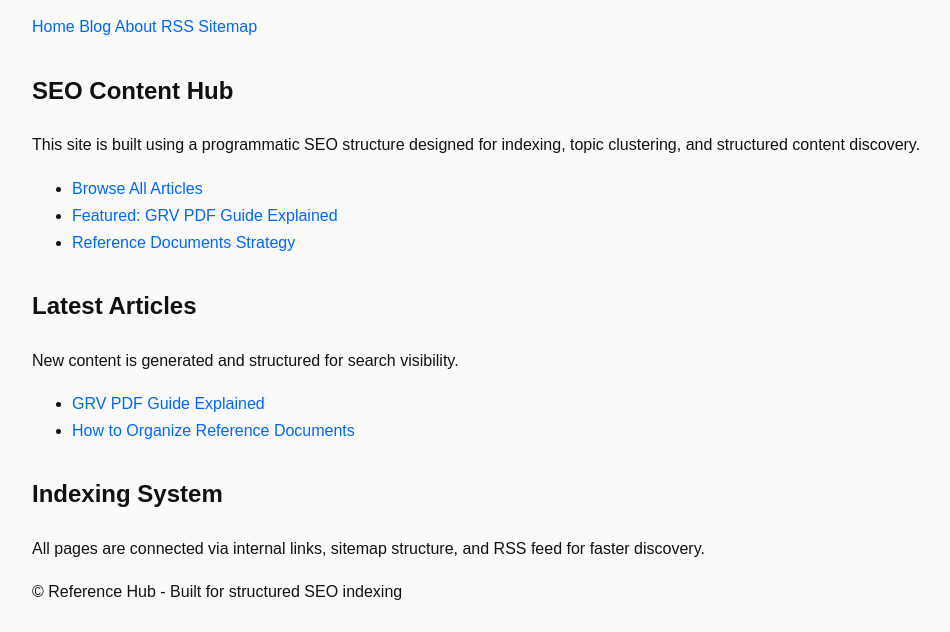
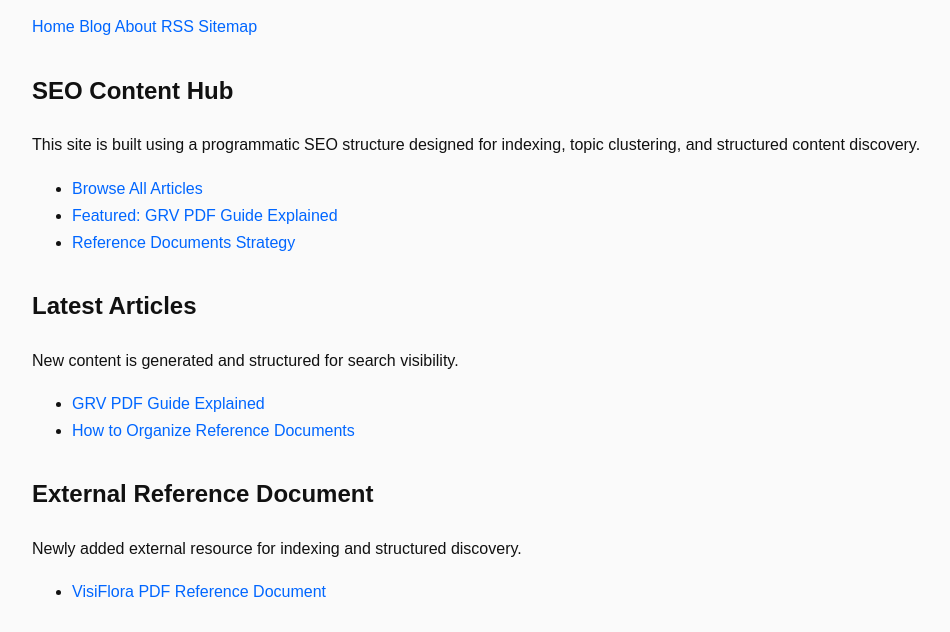
Before and after one commit to Latesthackernews/latesthackernews.github.io, a website: page index.html in a window 1280 px wide. Shown: the part 167-799 px from the top of the page, without its empty margins (158-1108 px from the left). Drawn offline with Linux system fonts and the light colour scheme.

Commit message:
Add external reference document section to index.html
Added a new section for external reference documents to enhance indexing and resource discovery.

```diff
--- a/index.html
+++ b/index.html
@@ -68,6 +68,22 @@
     </ul>
   </section>
 
+  <!-- NEW SECTION: FAST INDEXING SIGNAL -->
+  <section class="card">
+    <h2>External Reference Document</h2>
+    <p>
+      Newly added external resource for indexing and structured discovery.
+    </p>
+
+    <ul>
+      <li>
+        <a href="https://www.nextlevelurgentcare.com/wp-content/uploads/formidable/25/VisiFlora.pdf" target="_blank">
+          VisiFlora PDF Reference Document
+        </a>
+      </li>
+    </ul>
+  </section>
+
   <section class="card">
     <h2>Indexing System</h2>
     <p>
```
